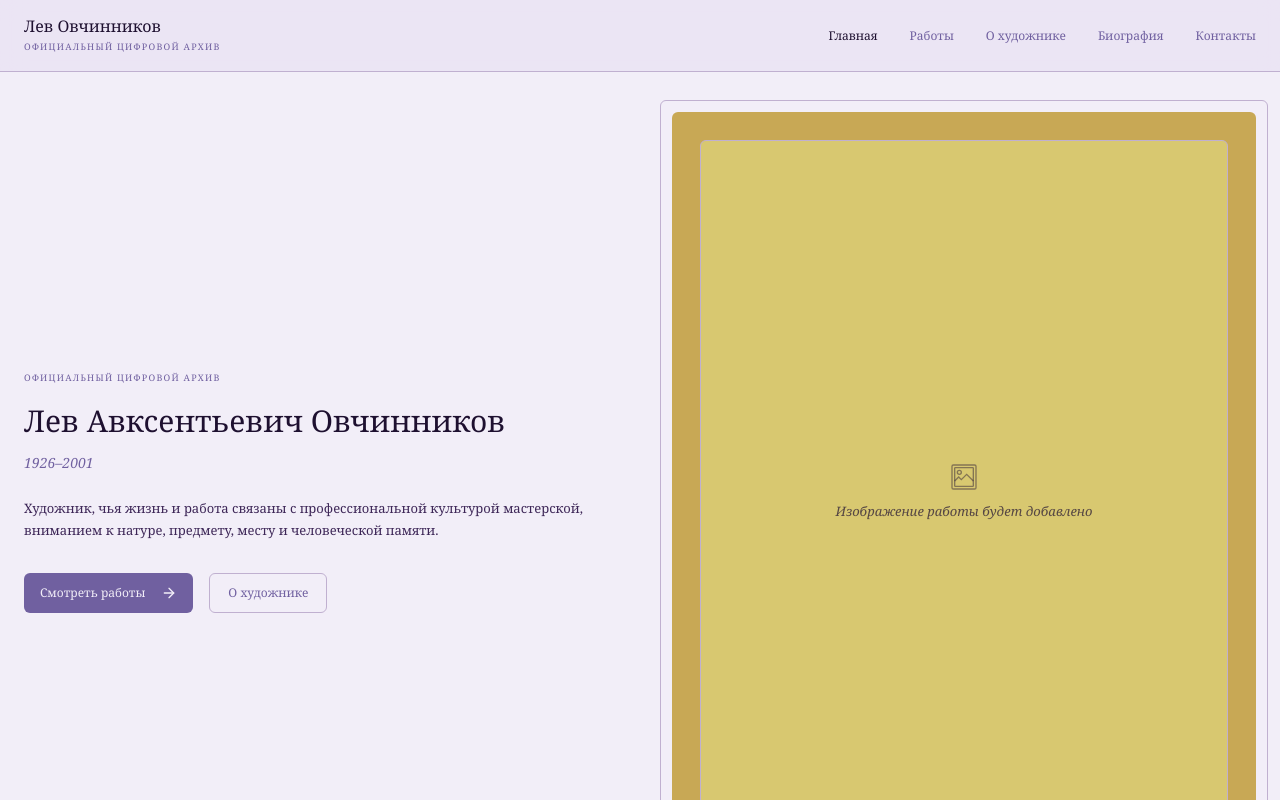
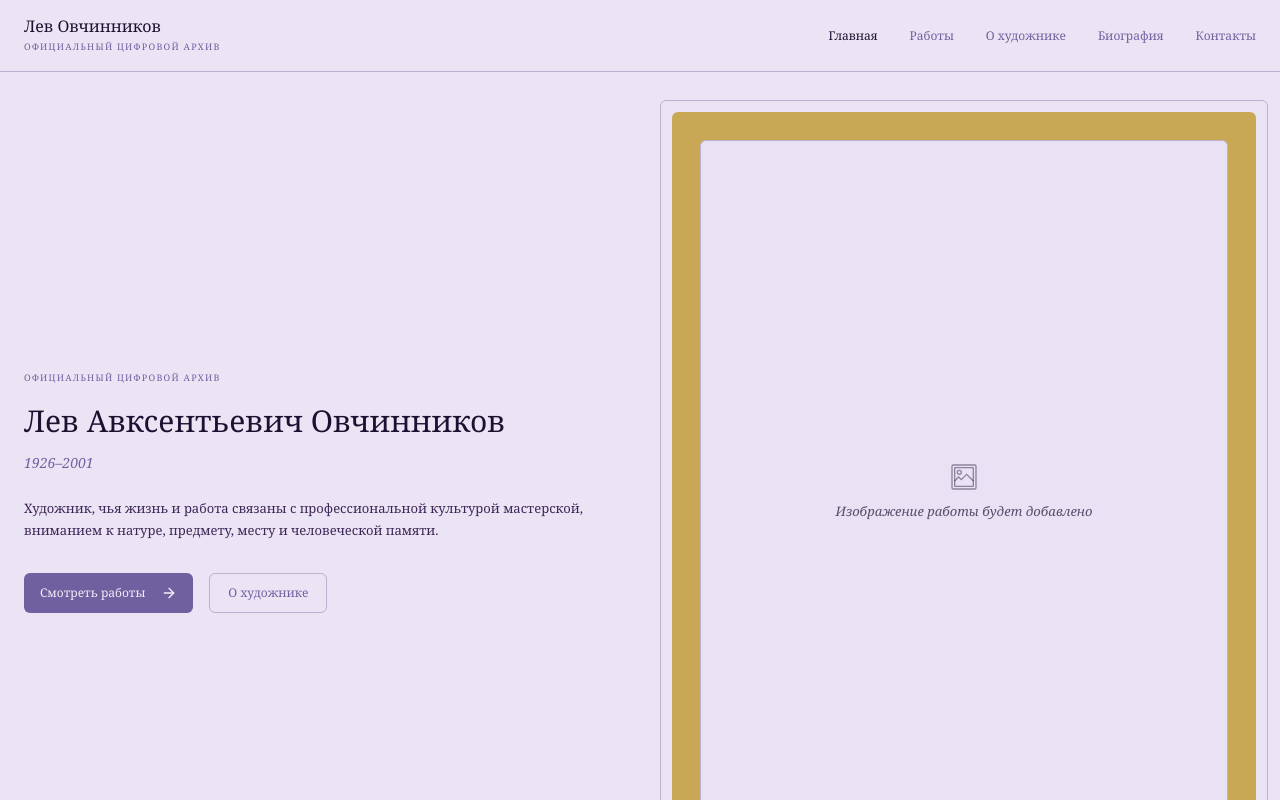
Before and after one commit to odmal88/LA_Ovchinnikov, a Next.js app: page / in a window 1280 px wide. Shown: the top 800 px of the page. Built offline with nearby package versions, Linux system fonts and the light colour scheme.

Commit message:
Tune hero background and placeholder

```diff
--- a/components/home/hero-section.tsx
+++ b/components/home/hero-section.tsx
@@ -6,7 +6,7 @@ import { PlaceholderImage } from "@/components/shared/placeholder-image";
 
 export function HeroSection() {
   return (
-    <section className="min-h-[90vh] flex items-center pt-24 md:pt-28 bg-background">
+    <section className="min-h-[90vh] flex items-center pt-24 md:pt-28 bg-[#eae4f4]">
       <div className="container mx-auto px-4 md:px-6">
         <div className="grid grid-cols-1 lg:grid-cols-2 gap-10 lg:gap-16 items-center">
           <div className="order-2 lg:order-1">
@@ -42,7 +42,7 @@ export function HeroSection() {
               <div className="relative">
                 <PlaceholderImage
                   aspectRatio="portrait"
-                  className="w-full border border-soft bg-placeholder"
+                  className="w-full border border-soft bg-[#e8e2f4]"
                   text="Изображение работы будет добавлено"
                   size="lg"
                 />
```
